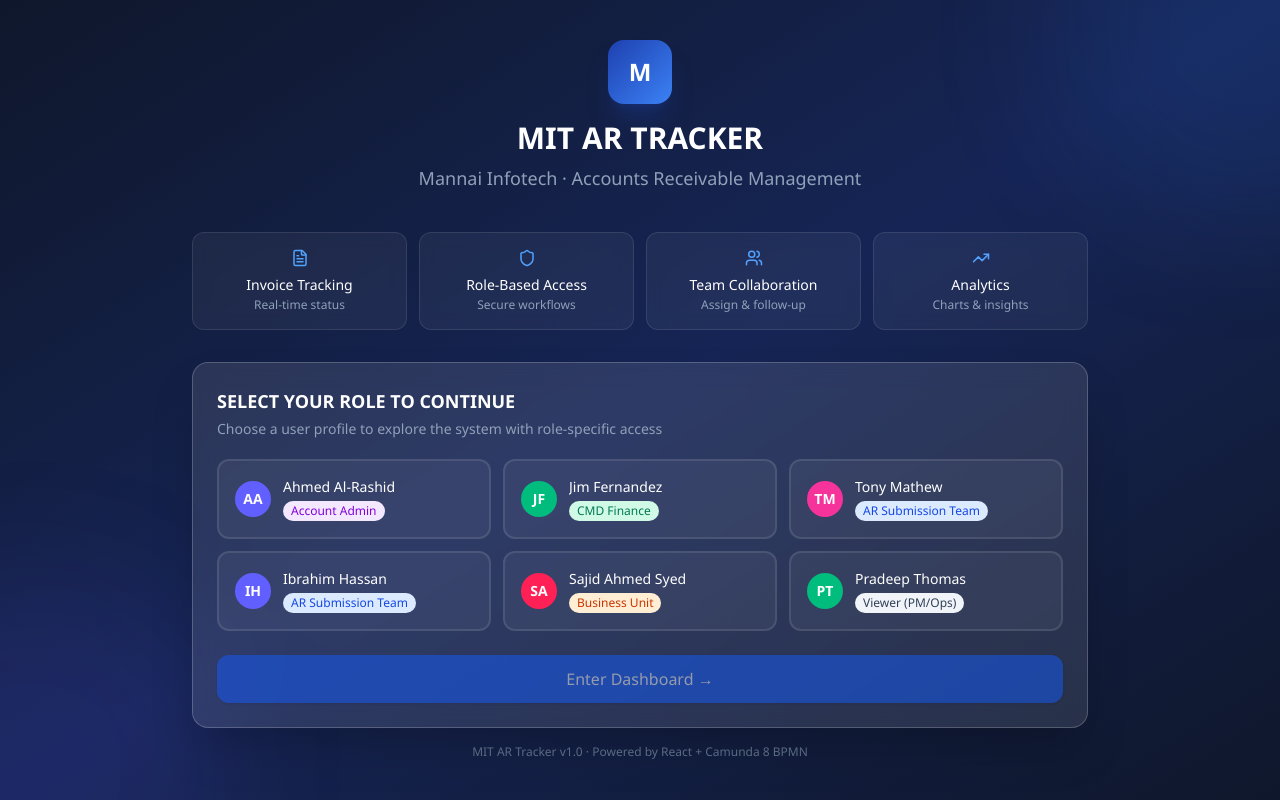
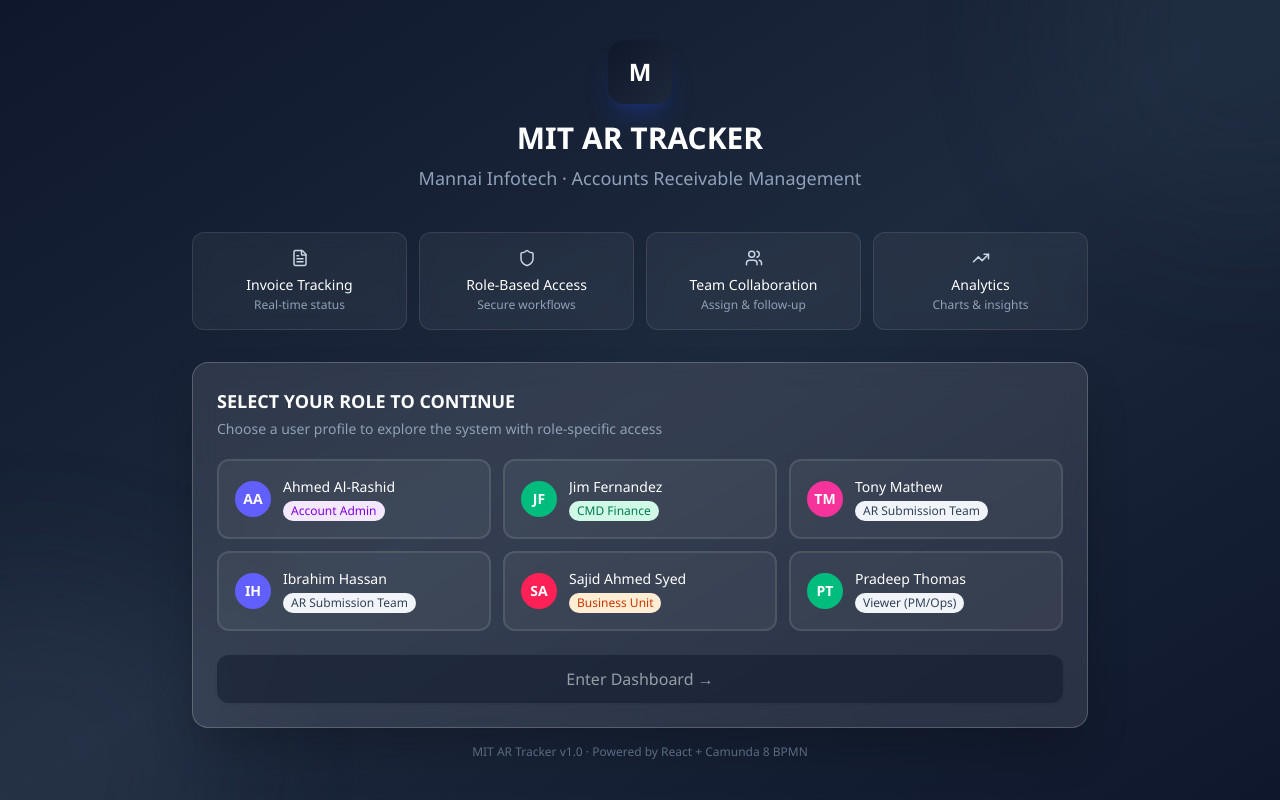
Before and after one commit to asifzashion/ar_invoice, a React (Vite) app: page / in a window 1280 px wide. Built offline with nearby package versions, Linux system fonts and the light colour scheme; no server answers.

Commit message:
style: replace blue-600 with #2c4070 brand color, apply slate-900 theme across all components

```diff
--- a/src/components/layout/Sidebar.tsx
+++ b/src/components/layout/Sidebar.tsx
@@ -130,7 +130,7 @@
                     className={cn(
                       'w-full flex items-center gap-3 px-3 py-2.5 rounded-lg text-sm font-medium transition-all duration-150',
                       isActive
-                        ? 'bg-blue-600 text-white shadow-lg shadow-blue-900/30'
+                        ? 'bg-slate-900 text-white shadow-lg shadow-slate-900/30'
                         : 'text-slate-400 hover:text-white hover:bg-slate-800'
                     )}
                     title={!sidebarOpen ? item.label : undefined}
--- a/src/components/ui/Button.tsx
+++ b/src/components/ui/Button.tsx
@@ -9,7 +9,7 @@
 
 const variantClasses = {
   primary:
-    'bg-blue-600 hover:bg-blue-700 text-white shadow-sm hover:shadow-md active:scale-[0.98]',
+    'bg-slate-900 hover:bg-slate-800 text-white shadow-sm hover:shadow-md active:scale-[0.98]',
   secondary:
     'bg-slate-100 hover:bg-slate-200 text-slate-700 border border-slate-200',
   ghost: 'hover:bg-slate-100 text-slate-600 hover:text-slate-900',
@@ -37,7 +37,7 @@
   return (
     <button
       className={cn(
-        'inline-flex items-center justify-center font-medium transition-all duration-150 focus:outline-none focus:ring-2 focus:ring-blue-500 focus:ring-offset-1 disabled:opacity-50 disabled:cursor-not-allowed',
+        'inline-flex items-center justify-center font-medium transition-all duration-150 focus:outline-none focus:ring-2 focus:ring-slate-500 focus:ring-offset-1 disabled:opacity-50 disabled:cursor-not-allowed',
         variantClasses[variant],
         sizeClasses[size],
         className
--- a/src/components/ui/Input.tsx
+++ b/src/components/ui/Input.tsx
@@ -38,7 +38,7 @@
           className={cn(
             'w-full rounded-lg border border-slate-300 bg-white px-3 py-2.5 text-sm text-slate-900',
             'placeholder:text-slate-400',
-            'focus:outline-none focus:ring-2 focus:ring-blue-500 focus:border-blue-500',
+            'focus:outline-none focus:ring-2 focus:ring-slate-500 focus:border-slate-500',
             'disabled:bg-slate-50 disabled:text-slate-500 disabled:cursor-not-allowed',
             'transition-colors duration-150',
             error && 'border-red-400 focus:ring-red-400',
@@ -80,7 +80,7 @@
         className={cn(
           'w-full rounded-lg border border-slate-300 bg-white px-3 py-2.5 text-sm text-slate-900',
           'placeholder:text-slate-400 resize-none',
-          'focus:outline-none focus:ring-2 focus:ring-blue-500 focus:border-blue-500',
+          'focus:outline-none focus:ring-2 focus:ring-slate-500 focus:border-slate-500',
           'disabled:bg-slate-50 disabled:text-slate-500',
           'transition-colors duration-150',
           error && 'border-red-400 focus:ring-red-400',
@@ -113,7 +113,7 @@
         id={inputId}
         className={cn(
           'w-full rounded-lg border border-slate-300 bg-white px-3 py-2.5 text-sm text-slate-900',
-          'focus:outline-none focus:ring-2 focus:ring-blue-500 focus:border-blue-500',
+          'focus:outline-none focus:ring-2 focus:ring-slate-500 focus:border-slate-500',
           'disabled:bg-slate-50 disabled:text-slate-500',
           'transition-colors duration-150',
           error && 'border-red-400',
--- a/src/index.css
+++ b/src/index.css
@@ -73,7 +73,12 @@
   }
 }
 
-/* Custom scrollbar */
+/* ── Override Tailwind blue-600 with Mannai brand color ── */
+@layer base {
+  :root {
+    --color-blue-600: #2c4070;
+  }
+}
 ::-webkit-scrollbar {
   width: 6px;
   height: 6px;
@@ -108,7 +113,7 @@
 
 /* Gradient backgrounds */
 .gradient-primary {
-  background: linear-gradient(135deg, #1e40af 0%, #3b82f6 100%);
+  background: linear-gradient(135deg, #0f172a 0%, #1e293b 100%);
 }
 .gradient-success {
   background: linear-gradient(135deg, #065f46 0%, #10b981 100%);
--- a/src/lib/utils.ts
+++ b/src/lib/utils.ts
@@ -74,15 +74,15 @@
   },
   verified: {
     label: 'Verified',
-    color: 'text-blue-700',
-    bg: 'bg-blue-50 border-blue-200',
-    dot: 'bg-blue-500',
+    color: 'text-slate-700',
+    bg: 'bg-slate-100 border-slate-300',
+    dot: 'bg-slate-600',
   },
   submitted: {
     label: 'Submitted',
-    color: 'text-indigo-700',
-    bg: 'bg-indigo-50 border-indigo-200',
-    dot: 'bg-indigo-500',
+    color: 'text-slate-800',
+    bg: 'bg-slate-200 border-slate-400',
+    dot: 'bg-slate-700',
   },
   in_followup: {
     label: 'In Follow-up',
@@ -109,7 +109,7 @@
   { label: string; color: string; bg: string }
 > = {
   admin: { label: 'Account Admin', color: 'text-purple-700', bg: 'bg-purple-100' },
-  ar_team: { label: 'AR Submission Team', color: 'text-blue-700', bg: 'bg-blue-100' },
+  ar_team: { label: 'AR Submission Team', color: 'text-slate-700', bg: 'bg-slate-100' },
   cmd_team: { label: 'CMD Finance', color: 'text-emerald-700', bg: 'bg-emerald-100' },
   bu_team: { label: 'Business Unit', color: 'text-orange-700', bg: 'bg-orange-100' },
   viewer: { label: 'Viewer (PM/Ops)', color: 'text-slate-700', bg: 'bg-slate-100' },
--- a/src/pages/Dashboard.tsx
+++ b/src/pages/Dashboard.tsx
@@ -90,9 +90,9 @@
       label: 'Total Invoices',
       value: stats.total,
       icon: <FileText size={22} />,
-      gradient: 'from-blue-500 to-blue-600',
-      bg: 'bg-blue-50',
-      text: 'text-blue-600',
+      gradient: 'from-slate-700 to-slate-900',
+      bg: 'bg-slate-100',
+      text: 'text-slate-700',
     },
     {
       label: 'Pending Verification',
@@ -107,8 +107,8 @@
       value: stats.pendingSubmission,
       icon: <Send size={22} />,
       gradient: 'from-indigo-500 to-indigo-600',
-      bg: 'bg-indigo-50',
-      text: 'text-indigo-600',
+      bg: 'bg-slate-50',
+      text: 'text-slate-600',
     },
     {
       label: 'Overdue Follow-ups',
@@ -240,7 +240,7 @@
                     name === 'amount' ? 'Balance Due' : 'Invoices',
                   ]}
                 />
-                <Bar dataKey="invoices" fill="#3b82f6" radius={[4, 4, 0, 0]} name="invoices" />
+                <Bar dataKey="invoices" fill="#0f172a" radius={[4, 4, 0, 0]} name="invoices" />
               </BarChart>
             </ResponsiveContainer>
           </CardBody>
@@ -316,7 +316,7 @@
                       {item.action}
                     </p>
                     <div className="flex items-center gap-1.5 mt-1">
-                      <span className="font-mono text-xs text-blue-600">
+                      <span className="font-mono text-xs text-slate-700 font-semibold">
                         #{item.invoiceNumber}
                       </span>
                       <span className="text-slate-300">·</span>
--- a/src/pages/LoginPage.tsx
+++ b/src/pages/LoginPage.tsx
@@ -16,11 +16,11 @@
   };
 
   return (
-    <div className="min-h-screen bg-gradient-to-br from-slate-900 via-blue-950 to-slate-900 flex items-center justify-center p-4">
+    <div className="min-h-screen bg-gradient-to-br from-slate-900 via-slate-800 to-slate-900 flex items-center justify-center p-4">
       {/* Background decoration */}
       <div className="absolute inset-0 overflow-hidden pointer-events-none">
-        <div className="absolute -top-40 -right-40 w-96 h-96 bg-blue-500/10 rounded-full blur-3xl" />
-        <div className="absolute -bottom-40 -left-40 w-96 h-96 bg-indigo-500/10 rounded-full blur-3xl" />
+        <div className="absolute -top-40 -right-40 w-96 h-96 bg-slate-700/20 rounded-full blur-3xl" />
+        <div className="absolute -bottom-40 -left-40 w-96 h-96 bg-slate-600/20 rounded-full blur-3xl" />
       </div>
 
       <div className="w-full max-w-4xl relative">
@@ -47,7 +47,7 @@
               key={f.label}
               className="bg-white/5 backdrop-blur-sm border border-white/10 rounded-xl p-4 text-center"
             >
-              <div className="text-blue-400 flex justify-center mb-2">{f.icon}</div>
+              <div className="text-slate-300 flex justify-center mb-2">{f.icon}</div>
               <p className="text-white text-sm font-medium">{f.label}</p>
               <p className="text-slate-400 text-xs mt-0.5">{f.desc}</p>
             </div>
@@ -71,7 +71,7 @@
                   onClick={() => setSelected(user.id)}
                   className={`flex items-center gap-3 p-4 rounded-xl border-2 text-left transition-all duration-150 ${
                     isSelected
-                      ? 'border-blue-400 bg-blue-500/20 shadow-lg shadow-blue-900/30'
+                      ? 'border-slate-400 bg-slate-700/30 shadow-lg shadow-slate-900/30'
                       : 'border-white/10 bg-white/5 hover:border-white/30 hover:bg-white/10'
                   }`}
                 >
@@ -85,7 +85,7 @@
                     </span>
                   </div>
                   {isSelected && (
-                    <div className="ml-auto w-5 h-5 rounded-full bg-blue-500 flex items-center justify-center flex-shrink-0">
+                    <div className="ml-auto w-5 h-5 rounded-full bg-slate-600 flex items-center justify-center flex-shrink-0">
                       <svg className="w-3 h-3 text-white" fill="currentColor" viewBox="0 0 20 20">
                         <path
                           fillRule="evenodd"
```
Also changed, not shown: src/pages/DataManagement.tsx (+9 -9 lines), src/pages/EnterInvoice.tsx (+8 -8 lines), src/pages/InvoiceList.tsx (+4 -4 lines).
